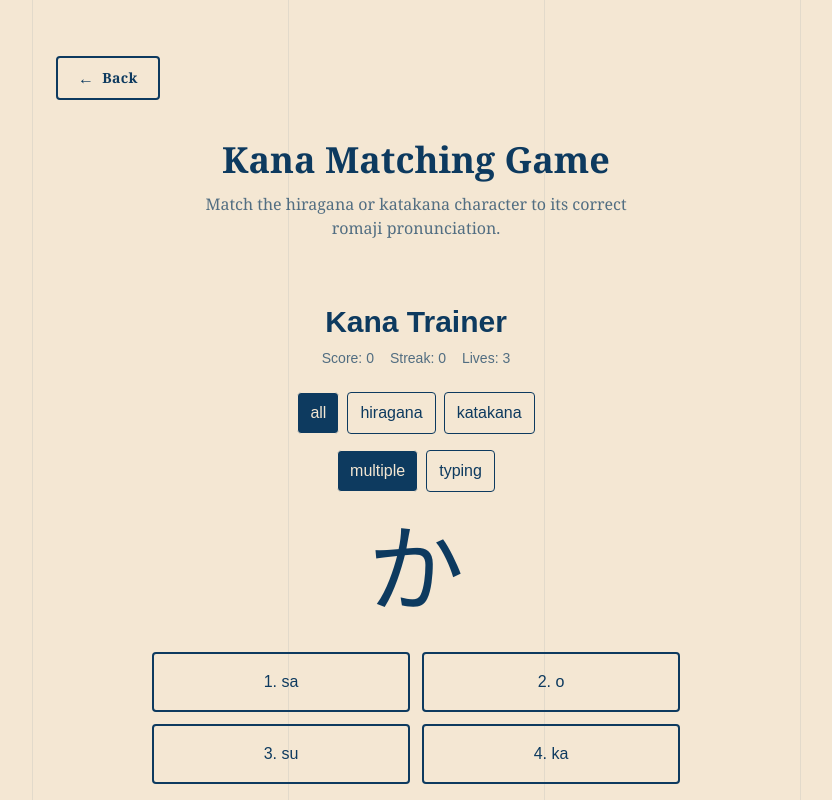
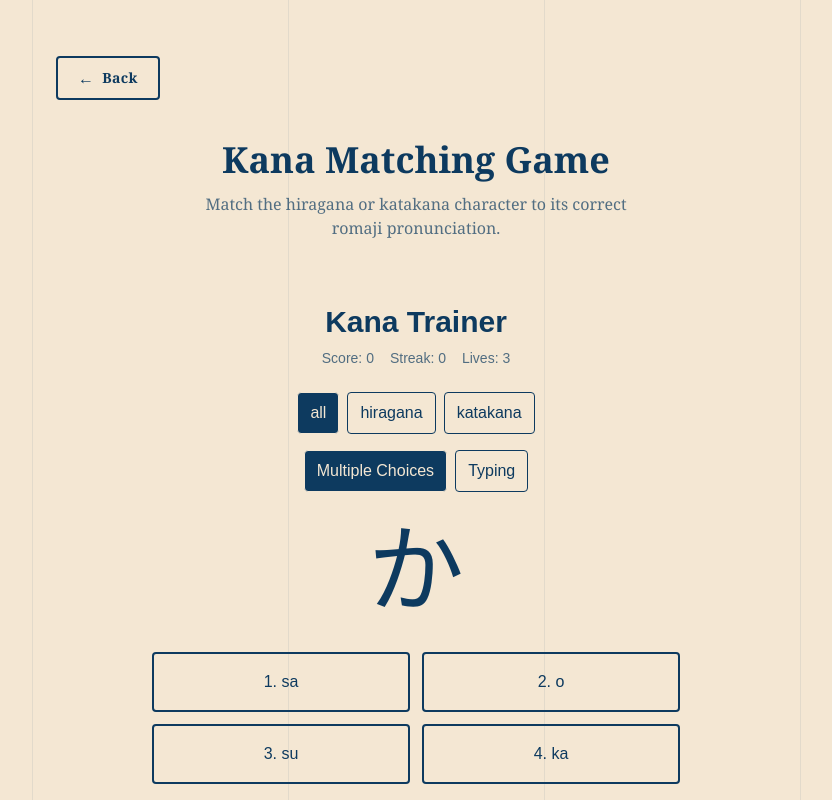
Before and after one commit to girubuen/japanese-learning-platform, a Next.js app: page /game in a window 1280 px wide. Shown: the top 800 px of the page, without its empty margins (224-1056 px from the left). Built offline with nearby package versions, Linux system fonts and the light colour scheme.

Commit message:
Fix: Choices

```diff
--- a/app/components/KanaMatchingGame.tsx
+++ b/app/components/KanaMatchingGame.tsx
@@ -59,7 +59,7 @@ const KANA: KanaItem[] = [
 ====================================================== */
 
 type Mode = "all" | "hiragana" | "katakana";
-type GameMode = "multiple" | "typing";
+type GameMode = "Multiple Choices" | "Typing";
 
 type Stats = {
   correct: number;
@@ -98,7 +98,7 @@ const getWeightedKana = (pool: KanaItem[], stats: Record<string, Stats>) => {
 
 export default function KanaMatchingGame() {
   const [mode, setMode] = useState<Mode>("all");
-  const [gameMode, setGameMode] = useState<GameMode>("multiple");
+  const [gameMode, setGameMode] = useState<GameMode>("Multiple Choices");
 
   const [score, setScore] = useState(0);
   const [streak, setStreak] = useState(0);
@@ -264,7 +264,7 @@ export default function KanaMatchingGame() {
   useEffect(() => {
     const handler = (e: KeyboardEvent) => {
       // Multiple choice
-      if (gameMode === "multiple" && ["1", "2", "3", "4"].includes(e.key)) {
+      if (gameMode === "Multiple Choices" && ["1", "2", "3", "4"].includes(e.key)) {
         const index = Number(e.key) - 1;
 
         if (options[index]) {
@@ -273,7 +273,7 @@ export default function KanaMatchingGame() {
       }
 
       // Typing submit
-      if (gameMode === "typing" && e.key === "Enter") {
+      if (gameMode === "Typing" && e.key === "Enter") {
         handleTypingSubmit();
       }
 
@@ -373,7 +373,7 @@ export default function KanaMatchingGame() {
 
       {/* Game Mode */}
       <div className="flex justify-center gap-2 mb-8">
-        {(["multiple", "typing"] as GameMode[]).map((m) => (
+        {(["Multiple Choices", "Typing"] as GameMode[]).map((m) => (
           <button
             key={m}
             onClick={() => setGameMode(m)}
@@ -399,7 +399,7 @@ export default function KanaMatchingGame() {
       </div>
 
       {/* Multiple Choice */}
-      {gameMode === "multiple" && (
+      {gameMode === "Multiple Choices" && (
         <div className="grid grid-cols-2 gap-3 mb-6">
           {options.map((option, index) => (
             <button
@@ -414,7 +414,7 @@ export default function KanaMatchingGame() {
       )}
 
       {/* Typing Mode */}
-      {gameMode === "typing" && (
+      {gameMode === "Typing" && (
         <div className="flex flex-col gap-3 mb-6">
           <input
             value={typingAnswer}
```
